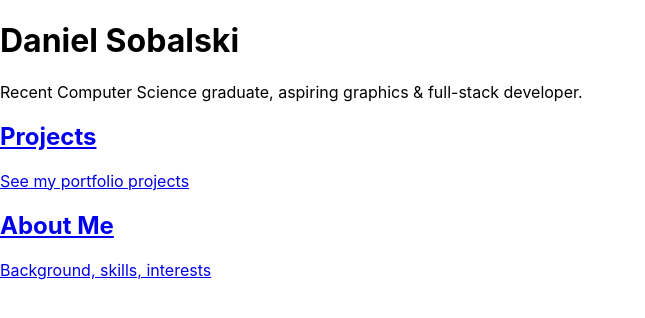
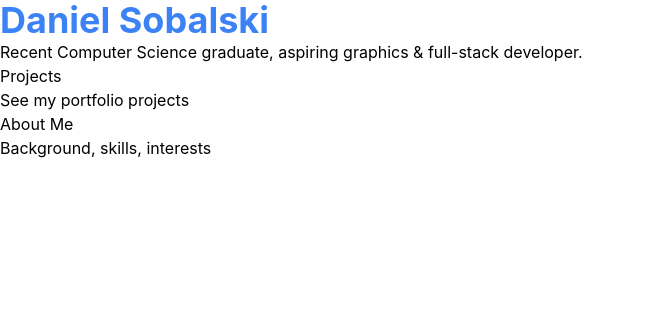
Before and after one commit to dansk-i/Portfolio-Website, a React (Create React App) app in the folder client/: page / in a window 1280 px wide. Shown: the top 318 px of the page, without its empty margins (0-645 px from the left). Built offline with nearby package versions, Linux system fonts and the light colour scheme.

Commit message:
Add Tailwind CSS and PostCSS configuration

```diff
--- a/client/package.json
+++ b/client/package.json
@@ -42,5 +42,10 @@
       "last 1 firefox version",
       "last 1 safari version"
     ]
+  },
+  "devDependencies": {
+    "autoprefixer": "^10.4.21",
+    "postcss": "^8.5.6",
+    "tailwindcss": "^3.4.17"
   }
 }
--- /dev/null
+++ b/client/postcss.config.js
@@ -0,0 +1,6 @@
+module.exports = {
+  plugins: {
+    tailwindcss: {},
+    autoprefixer: {},
+  },
+}
--- a/client/src/App.css
+++ b/client/src/App.css
@@ -1,3 +1,7 @@
+@tailwind base;
+@tailwind components;
+@tailwind utilities;
+
 .App {
   text-align: center;
 }
--- a/client/src/pages/Home.tsx
+++ b/client/src/pages/Home.tsx
@@ -4,7 +4,7 @@ import './Home.css'; // optional future styling
 export default function Home() {
   return (
     <div className="home">
-      <h1>Daniel Sobalski</h1>
+      <h1 className="text-4xl font-bold text-blue-500">Daniel Sobalski</h1>
       <p>
         Recent Computer Science graduate, aspiring graphics
         & full-stack developer.
--- /dev/null
+++ b/client/tailwind.config.js
@@ -0,0 +1,10 @@
+/** @type {import('tailwindcss').Config} */
+module.exports = {
+  content: [
+    "./src/**/*.{js,ts,jsx,tsx}", // TypeScript + React
+  ],
+  theme: {
+    extend: {},
+  },
+  plugins: [],
+};
```
Also changed, not shown: 1 other file (tests, documents, lock files or other folders).
